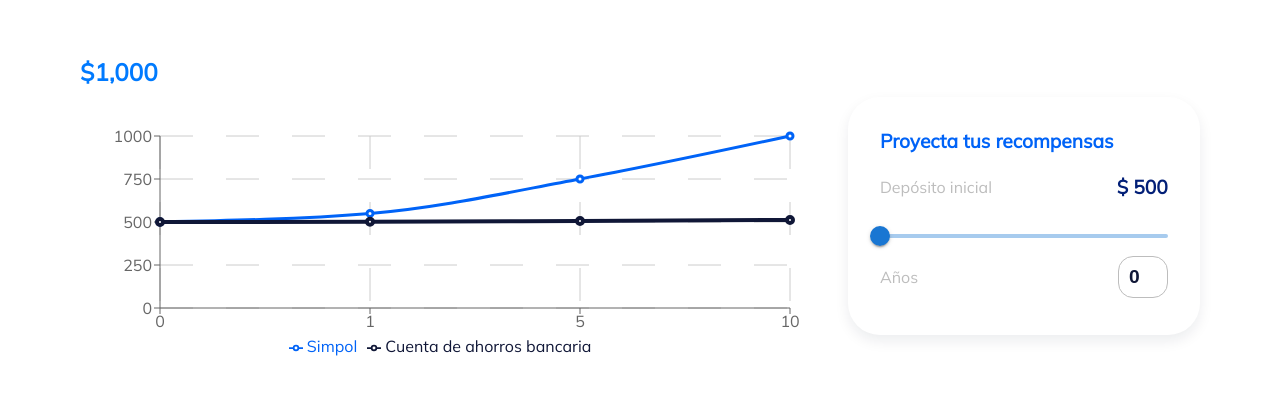
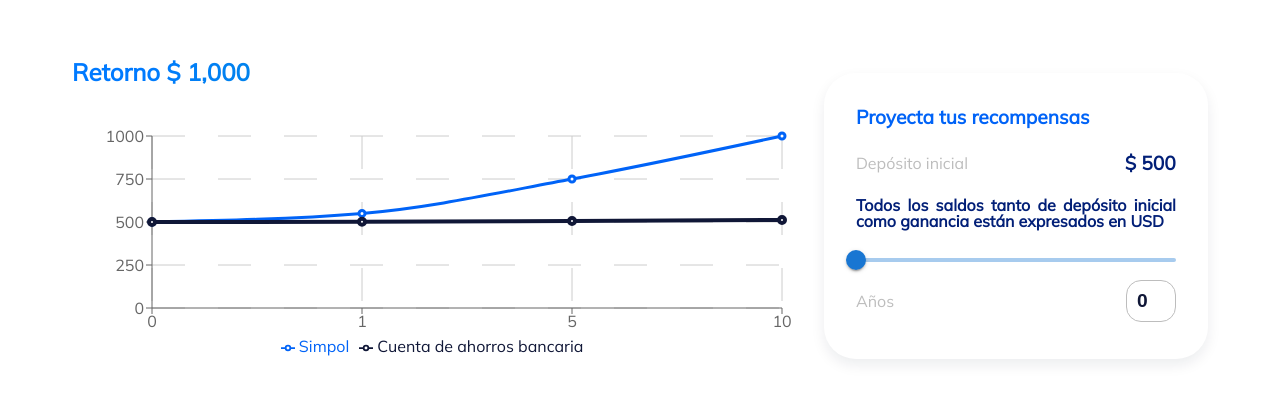
Before and after one commit to GEnma29/TrueGraphsegundaparte, a Next.js app: page / in a window 1280 px wide. Shown: the part 192-592 px from the top of the page. Built offline with nearby package versions, Linux system fonts and the light colour scheme.

Commit message:
'Addhelper'

```diff
--- a/pages/index.js
+++ b/pages/index.js
@@ -267,11 +267,12 @@ function HomePage() {
       <ContainerRow>
         <div>
           <GainValue>
+            Retorno
              <NumberFormat
              value={TotalGain}
              displayType={'text'}
              thousandSeparator={true}
-             prefix={'$'}
+             prefix={'  $ '}
              />
            </GainValue>
         <Graph data={data} deposit={depositInicial} />
@@ -289,6 +290,11 @@ function HomePage() {
              />
             </InitialValue>
           </ContainerDeposit>
+          <Text>
+            <p>
+            Todos los saldos tanto de depósito inicial como ganancia están expresados en USD
+            </p>
+          </Text>
           <Controller
             control={control}
             name="deposit"
@@ -351,6 +357,23 @@ const Leyendy = styled.p`
   line-height: 16px;
   letter-spacing: 0em;
 `;
+
+const Text = styled.div`
+display: flex;
+align-items: center;
+justify-content: center;
+width: 100%;
+margin: 0;
+> p {
+  margin: 0 0 1rem 0;
+  font-size: 1rem;
+  font-weight: 600;
+  line-height: 16px;
+  text-align: justify;
+  color: #021F77;
+}
+
+`
 
 const InitialValue = styled.h4`
 font-size: 1.2rem;
```
